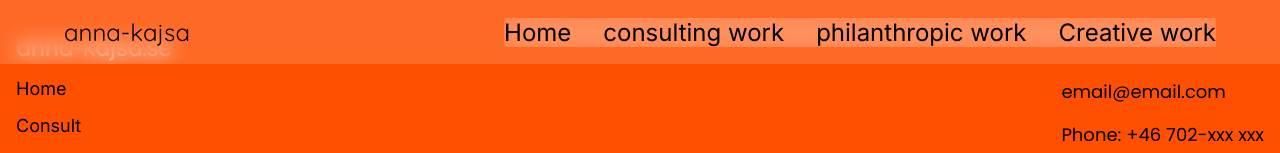
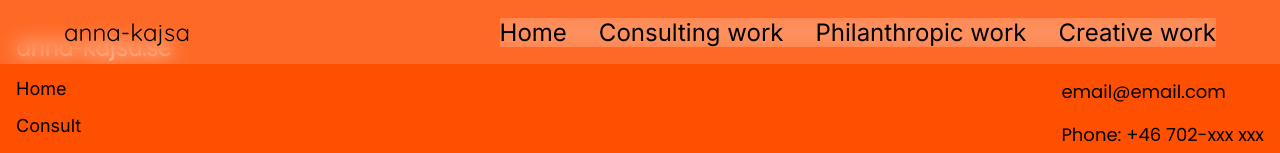
Before and after one commit to Cellmon95/anna-kajsa, a Next.js app: page / in a window 1280 px wide. Shown: the top 153 px of the page. Built offline with nearby package versions, Linux system fonts and the light colour scheme.

Commit message:
quick fixes

```diff
--- a/sanity/schemas/navCard.ts
+++ b/sanity/schemas/navCard.ts
@@ -38,8 +38,8 @@ export const navCard = defineType({
       type: 'url',
     }),
     defineField({
-      name: 'linkColor',
-      type: 'color',
+      name: 'linkCalor',
+      type: 'string',
     }),
   ],
 });
--- a/src/components/Carousel/Carousel.tsx
+++ b/src/components/Carousel/Carousel.tsx
@@ -1,5 +1,5 @@
 'use client';
-import { ReactNode } from 'react';
+import { Children, ReactNode } from 'react';
 import styles from './Carousel.module.css';
 import NavCard from '../navcard/NavCard';
 import { NavCardProps } from '../navcard/NavCard';
@@ -9,6 +9,7 @@ interface CarouselProps {
 }
 
 const Carousel = (props: CarouselProps) => {
+  console.log(props.childre);
   return (
     <div className={styles.wrapper}>
       <div className={styles.carouselContainer}>
@@ -19,7 +20,7 @@ const Carousel = (props: CarouselProps) => {
             image: child.image,
             link: '/',
             linktitle: child.linkTitle,
-            linkColor: child.linkColor.hex || '#ffffff',
+            linkColor: child.linkCalor || '#ffffff',
           };
           return <NavCard key={child._key} {...navCardData}></NavCard>;
         })}
--- a/src/components/Navbar/navbar.tsx
+++ b/src/components/Navbar/navbar.tsx
@@ -69,14 +69,14 @@ export default function Navbar() {
             onClick={toggleScroll}
             href={'/consult'}
           >
-            consulting work
+            Consulting work
           </Link>
           <Link
             className={styles.links}
             onClick={toggleScroll}
             href={'/philantropy'}
           >
-            philanthropic work
+            Philanthropic work
           </Link>
           <Link
             className={`${styles.lastLink} ${styles.links}`}
```
Also changed, not shown: 1 other file (tests, documents, lock files or other folders).
